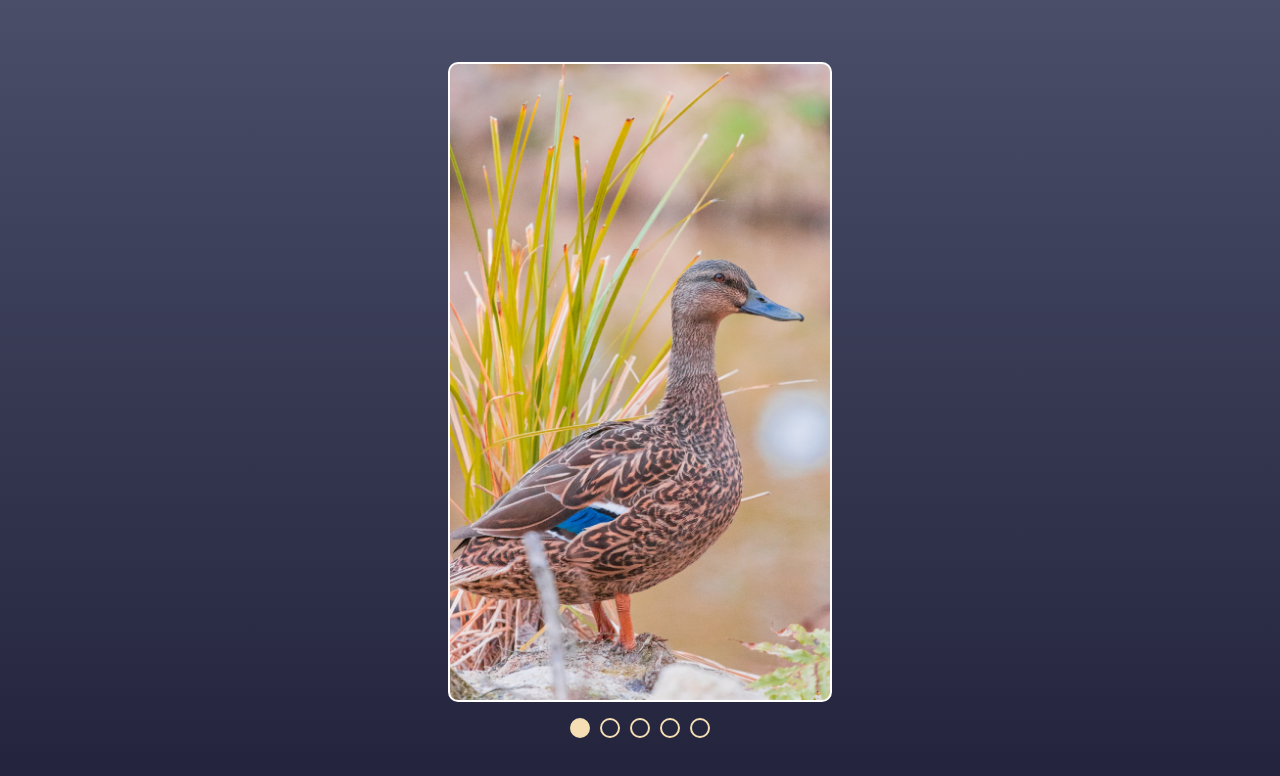
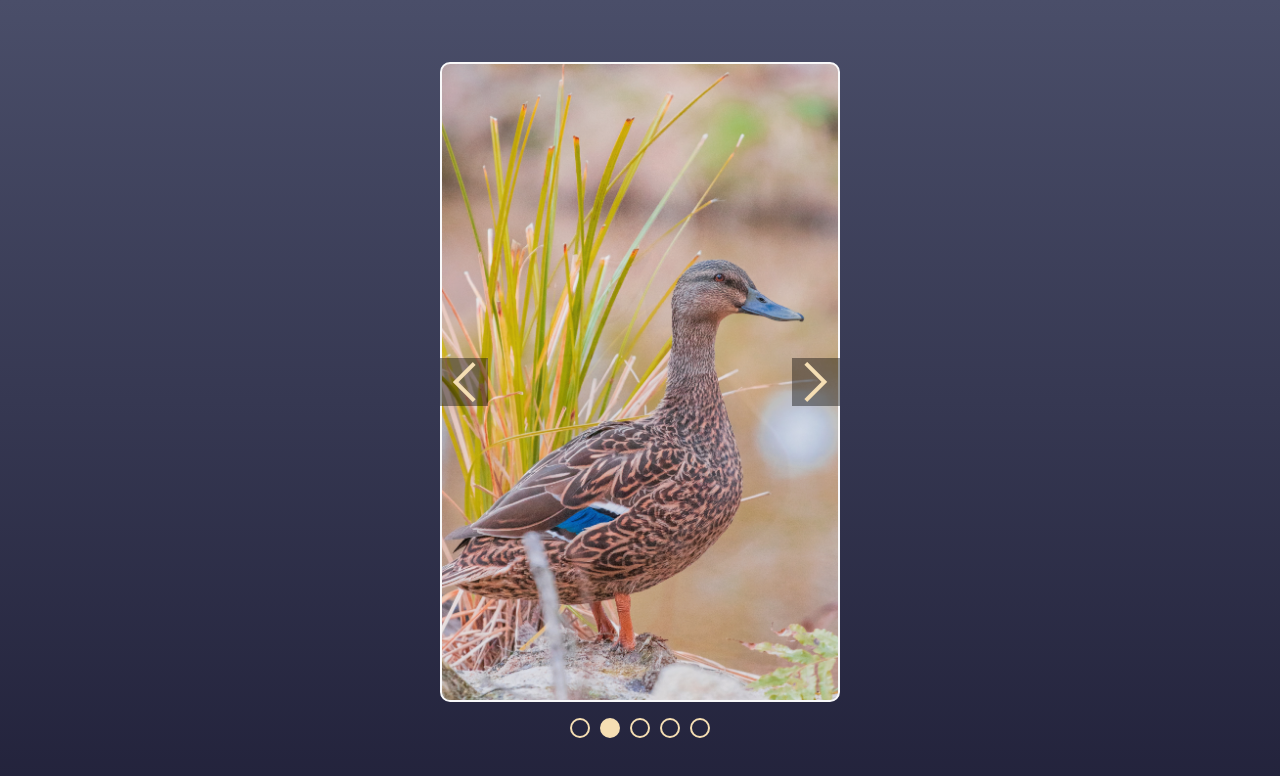
Before and after one commit to Ariech/image-slider, a website built with webpack: page dist/index.html in a window 1280 px wide. Built offline with nearby package versions, Linux system fonts and the light colour scheme.

Commit message:
Add functionality to navigate through image slider

```diff
--- a/src/imageslider.js
+++ b/src/imageslider.js
@@ -0,0 +1,94 @@
+let currentActive = 0;
+
+const defaultImage = () => {
+  const image1 = document.querySelector(".image1");
+  const dot1 = document.querySelector('.dot[data-id="0"]');
+
+  image1.classList.toggle("active");
+  dot1.classList.toggle("dot-active");
+};
+
+const dotEventListener = () => {
+  const dots = document.querySelectorAll(".dot");
+  const imageContainer = document.querySelectorAll(".image-container");
+
+  dots.forEach((dot) => {
+    dot.addEventListener("click", (e) => {
+      dots.forEach((otherDot) => {
+        otherDot.classList.remove("dot-active");
+      });
+
+      currentActive = parseInt(e.target.dataset.id, 10);
+
+      // eslint-disable-next-line no-plusplus
+      for (let i = 0; i < imageContainer.length; i++) {
+        imageContainer[i].classList.remove("active");
+      }
+
+      imageContainer[currentActive].classList.add("active");
+      dot.classList.toggle("dot-active");
+    });
+  });
+};
+
+const arrowEventListener = () => {
+  const imageContainer = document.querySelectorAll(".image-container");
+  const dotsContainer = document.querySelectorAll(".dot");
+  const arrowsContainer = document.querySelector(".arrows-container");
+
+  arrowsContainer.addEventListener("click", (e) => {
+    if (e.target.classList.contains("left-arrow")) {
+      currentActive -= 1;
+    } else if (e.target.classList.contains("right-arrow")) {
+      currentActive += 1;
+    }
+
+    if (currentActive >= imageContainer.length) {
+      currentActive = 0;
+    }
+
+    if (currentActive < 0) {
+      currentActive = imageContainer.length - 1;
+    }
+
+    // eslint-disable-next-line no-plusplus
+    for (let i = 0; i < imageContainer.length; i++) {
+      dotsContainer[i].classList.remove("dot-active");
+      imageContainer[i].classList.remove("active");
+    }
+
+    dotsContainer[currentActive].classList.add("dot-active");
+    imageContainer[currentActive].classList.add("active");
+  });
+};
+
+const nextSlide = () => {
+  const imageContainer = document.querySelectorAll(".image-container");
+  const dotsContainer = document.querySelectorAll(".dot");
+  currentActive += 1;
+
+  if (currentActive >= imageContainer.length) {
+    currentActive = 0;
+  }
+
+  // eslint-disable-next-line no-plusplus
+  for (let i = 0; i < imageContainer.length; i++) {
+    dotsContainer[i].classList.remove("dot-active");
+    imageContainer[i].classList.remove("active");
+  }
+
+  dotsContainer[currentActive].classList.add("dot-active");
+  imageContainer[currentActive].classList.add("active");
+};
+
+export default function handleSlider() {
+  let interval = setInterval(nextSlide, 5000);
+  window.addEventListener("click", () => {
+    clearInterval(interval);
+    interval = setInterval(nextSlide, 5000);
+  });
+
+  defaultImage();
+  arrowEventListener();
+  dotEventListener();
+}
--- a/src/index.js
+++ b/src/index.js
@@ -1 +1,4 @@
 import "./style.css";
+import handleSlider from "./imageslider";
+
+handleSlider();
--- a/src/style.css
+++ b/src/style.css
@@ -6,6 +6,12 @@
 
 body {
   background: linear-gradient(#4a4e69, #22223b);
+}
+
+.arrow,
+.dot {
+  cursor: pointer;
+  user-select: none;
 }
 
 .page-container {
@@ -19,7 +25,8 @@ body {
 .images-container {
   position: relative;
   height: 80dvh;
-  width: 30dvw;
+  width: 50vmin;
+  min-width: 350px;
   margin-bottom: 1rem;
 }
 
@@ -31,20 +38,17 @@ body {
   width: 100%;
   height: 100%;
   min-height: 500px;
-  min-width: 350px;
   background-size: cover;
   background-position: center;
   background-repeat: no-repeat;
-  z-index: -1;
   border: 2px solid white;
   border-radius: 10px;
-
-  display: none;
+  opacity: 0;
+  transition: opacity 2s;
 }
 
 .active {
-  z-index: 0;
-  display: block;
+  opacity: 1;
 }
 
 .image1 {
@@ -67,6 +71,24 @@ body {
   background-image: url("./Assets/duck5.jpg");
 }
 
+.arrow {
+  color: wheat;
+  font-size: 48px;
+  position: absolute;
+  top: 50%;
+  background-color: rgba(0, 0, 0, 0.4);
+}
+
+.left-arrow {
+  left: 0;
+  transform: translate(0, -50%) rotate(180deg);
+}
+
+.right-arrow {
+  right: 0;
+  transform: translateY(-50%);
+}
+
 .dots-container {
   display: flex;
   gap: 10px;
```
Also changed, not shown: dist/index.html, dist/main.js.
